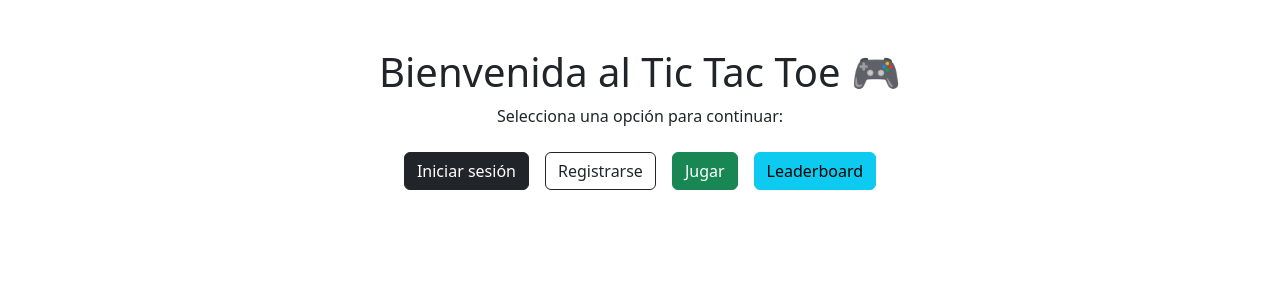
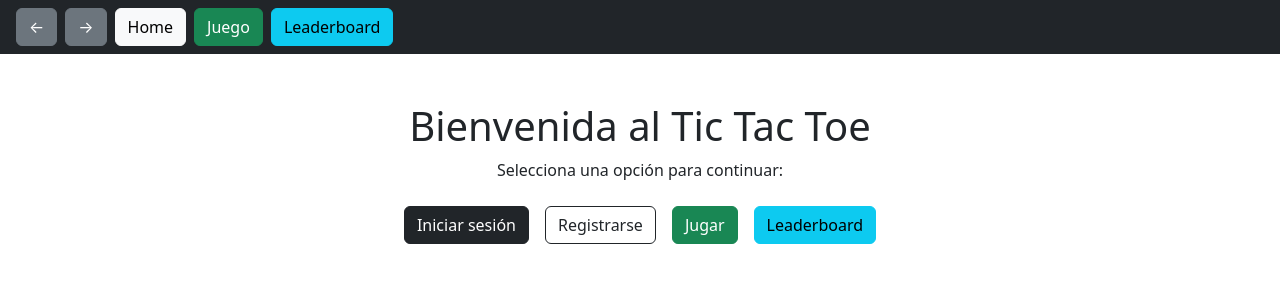
Before and after one commit to Atlantia22/ELECTIVA-I_TIC-TAC-TOE_ELEMENT, a React app: page / in a window 1280 px wide. Shown: the top 300 px of the page. Built offline with nearby package versions, Linux system fonts and the light colour scheme; no server answers; the HTML template or start-up script is replaced by a standard one.

Commit message:
Add Navbar component and update Home page

```diff
--- a/package.json
+++ b/package.json
@@ -11,6 +11,7 @@
   },
   "dependencies": {
     "bootstrap": "^5.3.8",
+    "firebase": "^12.14.0",
     "react": "^19.2.6",
     "react-dom": "^19.2.6",
     "react-router-dom": "^7.16.0"
--- /dev/null
+++ b/src/components/navBar.tsx
@@ -0,0 +1,31 @@
+import { Link, useNavigate } from "react-router-dom";
+import { auth } from "../firebase/config";
+import { useAuth } from "../context/AuthContext";
+
+export default function Navbar() {
+  const navigate = useNavigate();
+  const { user } = useAuth();
+
+  const handleLogout = async () => {
+    await auth.signOut();
+    navigate("/login");
+  };
+
+  return (
+    <nav className="navbar navbar-dark bg-dark px-3">
+      <div className="d-flex gap-2">
+        <button onClick={() => navigate(-1)} className="btn btn-secondary">←</button>
+        <button onClick={() => navigate(1)} className="btn btn-secondary">→</button>
+        <Link to="/" className="btn btn-light">Home</Link>
+        <Link to="/game" className="btn btn-success">Juego</Link>
+        <Link to="/leaderboard" className="btn btn-info">Leaderboard</Link>
+      </div>
+
+      {user && (
+        <button onClick={handleLogout} className="btn btn-danger">
+          Cerrar sesión
+        </button>
+      )}
+    </nav>
+  );
+}
--- a/src/features/Home/home.tsx
+++ b/src/features/Home/home.tsx
@@ -1,9 +1,12 @@
 import { Link } from "react-router-dom";
+import Navbar from "../../components/navBar";
 
 export default function Home() {
   return (
+    <>
+    <Navbar />
     <div className="container mt-5 text-center">
-      <h1>Bienvenida al Tic Tac Toe 🎮</h1>
+      <h1>Bienvenida al Tic Tac Toe </h1>
       <p>Selecciona una opción para continuar:</p>
       <div className="d-flex justify-content-center gap-3 mt-4">
         <Link to="/login" className="btn btn-dark">Iniciar sesión</Link>
@@ -12,5 +15,6 @@ export default function Home() {
         <Link to="/leaderboard" className="btn btn-info">Leaderboard</Link>
       </div>
     </div>
+    </>
   );
 }
```
Also changed, not shown: 1 other file (tests, documents, lock files or other folders).
